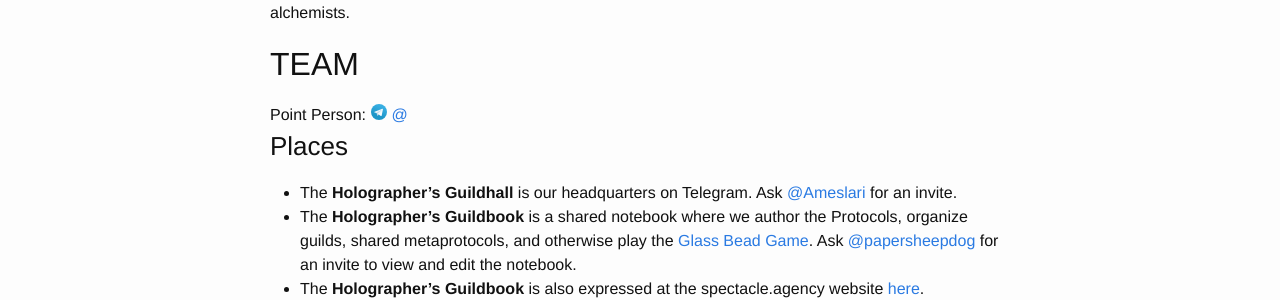
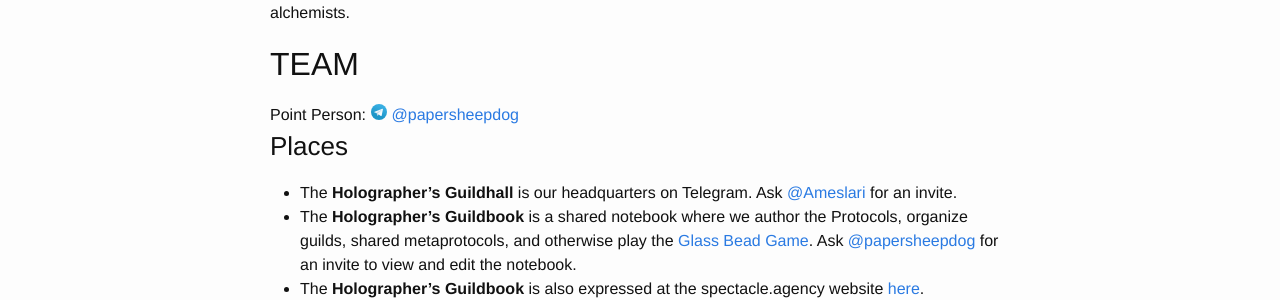
Before and after one commit to coalition-of-invisible-colleges/cic.github.io, a Jekyll site: the page built from guilds/holographers.md, in a window 1280 px wide. Shown: the part 505-805 px from the top of the page. Built offline with Jekyll 4.4.1, drawn with Linux system fonts in a browser that asks for light colours.

Commit message:
Changed user to username

```diff
--- a/_layouts/guild.html
+++ b/_layouts/guild.html
@@ -13,7 +13,7 @@ layout: default
           {% if my_page.guild == page.guild %}
             {% if my_page.layout == 'listing' %}
               <h2>{{ my_page.college }}</h2>
-              Point Person: {% include icon-telegram-user.html user=my_page.pointperson %}
+              Point Person: {% include icon-telegram-user.html username=my_page.pointperson %}
               {{ my_page.content | markdownify }}
             {% endif %}
           {% endif %}
```
